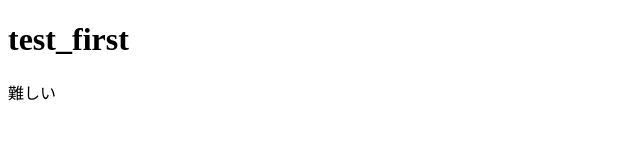
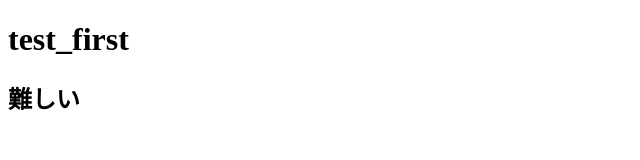
Before and after one commit to lav6rc/Github_fitst, a plain HTML site: page index.html in a window 1280 px wide. Shown: the whole page, without its empty margins (0-640 px from the left). Drawn offline with Linux system fonts and the light colour scheme.

Commit message:
<p>タグを<h2>タグに変更

```diff
--- a/index.html
+++ b/index.html
@@ -7,6 +7,6 @@
 <body>
 <h1>test_first</h1>
 
-<p>難しい</p>
+<h2>難しい</h2>
 </body>
 </html>
```
